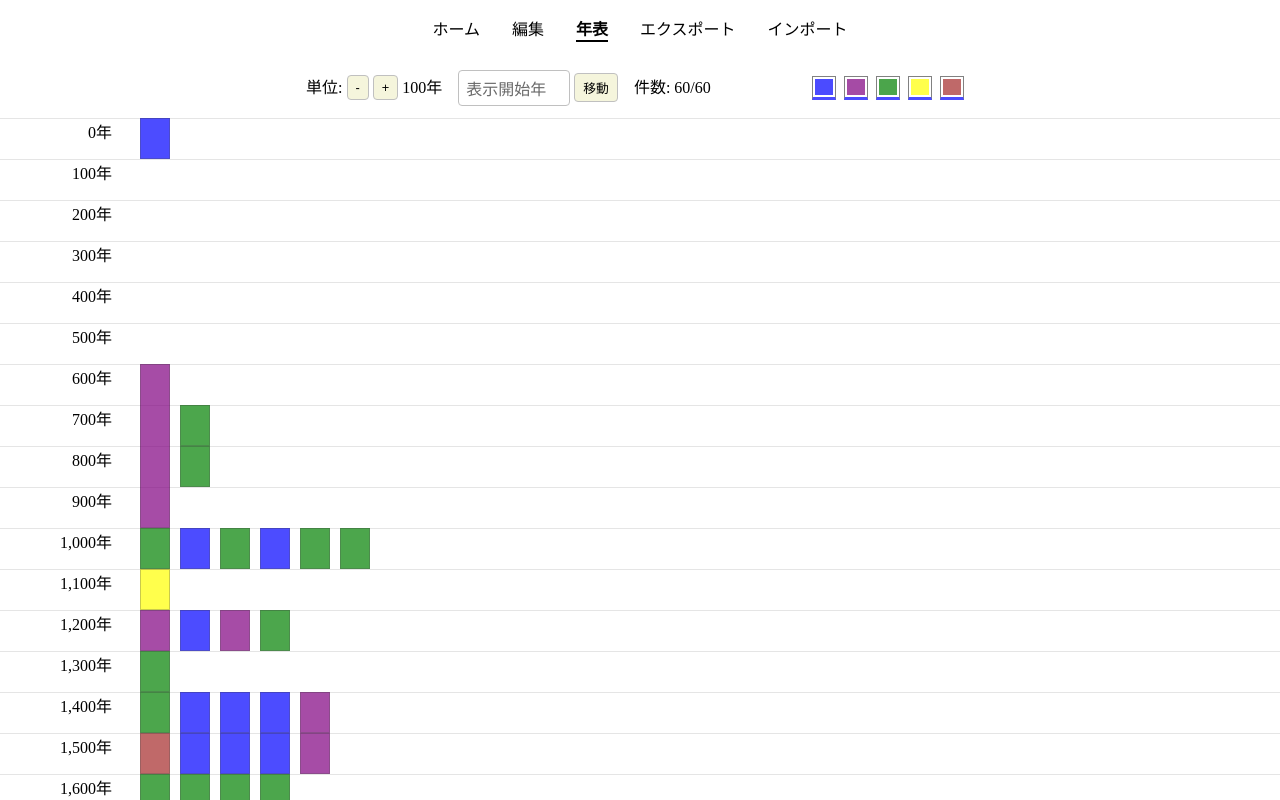
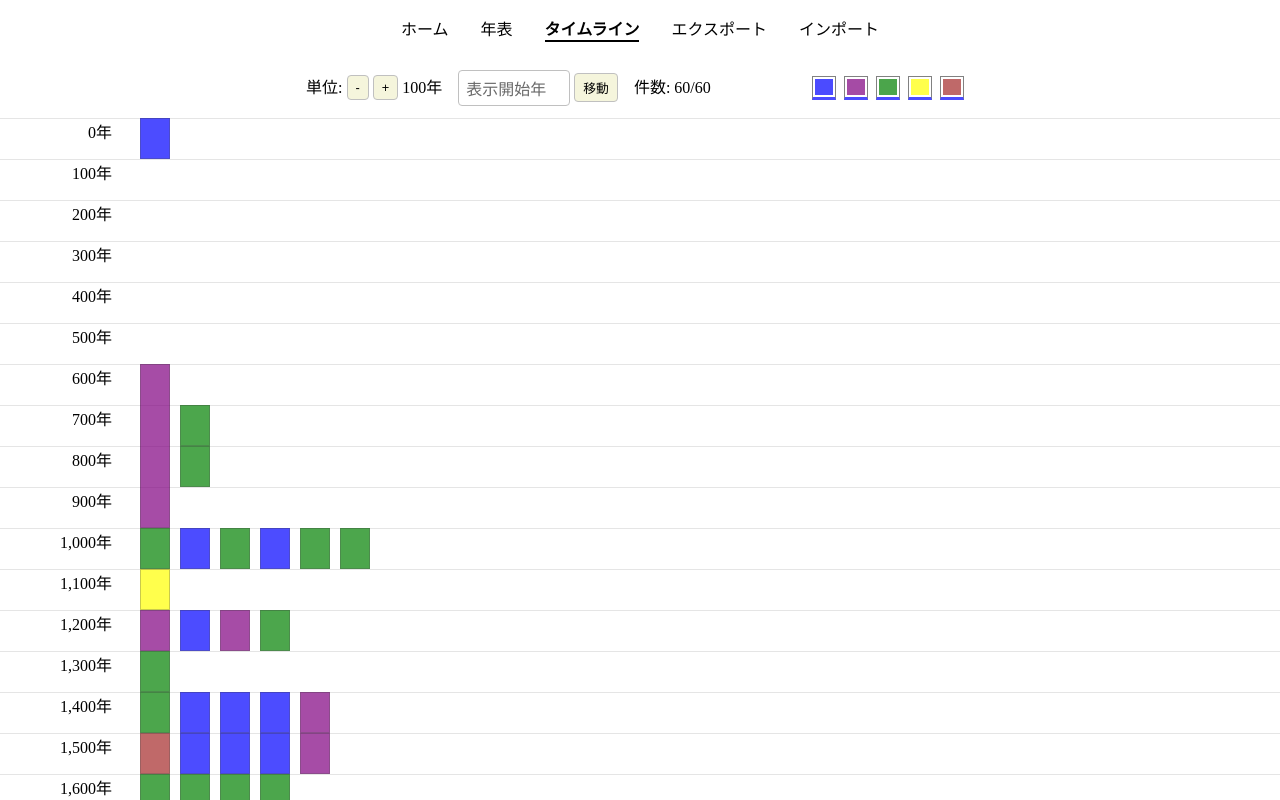
Before and after one commit to redfe/mysirube, a SvelteKit app: page /timeline in a window 1280 px wide. Built offline with nearby package versions, Linux system fonts and the light colour scheme.

Commit message:
ページ名変更

```diff
--- a/src/routes/+layout.svelte
+++ b/src/routes/+layout.svelte
@@ -18,8 +18,8 @@
 <header>
 	<nav>
 		<Link href="/" current={'/' == $page.url.pathname}>ホーム</Link>
-		<Link href="/edit" current={'/edit' == $page.url.pathname}>編集</Link>
-		<Link href="/timeline" current={'/timeline' == $page.url.pathname}>年表</Link>
+		<Link href="/edit" current={'/edit' == $page.url.pathname}>年表</Link>
+		<Link href="/timeline" current={'/timeline' == $page.url.pathname}>タイムライン</Link>
 		<Link href="/export" current={'/export' == $page.url.pathname}>エクスポート</Link>
 		<Link href="/import" current={'/import' == $page.url.pathname}>インポート</Link>
 	</nav>
--- a/src/routes/edit/+page.svelte
+++ b/src/routes/edit/+page.svelte
@@ -119,7 +119,7 @@
 	});
 </script>
 
-<svelte:head><title>Myしるべ：編集</title></svelte:head>
+<svelte:head><title>Myしるべ：年表</title></svelte:head>
 
 <table>
 	<thead>
--- a/src/routes/timeline/+page.svelte
+++ b/src/routes/timeline/+page.svelte
@@ -9,8 +9,7 @@
 	} from './timeline.svelte';
 	import type { Item } from './timeline.svelte';
 	import { colors, search } from '$lib/repository';
-	import { generate } from './dummyDataGenerator';
-	import { fade, fly } from 'svelte/transition';
+	import { fade } from 'svelte/transition';
 	import Button from '$lib/components/core/Button.svelte';
 	import Typograph from '$lib/components/core/Typograph.svelte';
 	import StartYearChange from '$lib/components/custom/StartYearChange.svelte';
@@ -143,7 +142,7 @@
 	});
 </script>
 
-<svelte:head><title>Myしるべ：年表</title></svelte:head>
+<svelte:head><title>Myしるべ：タイムライン</title></svelte:head>
 
 <svelte:window onresize={resizeTimelineElm} />
 
```
